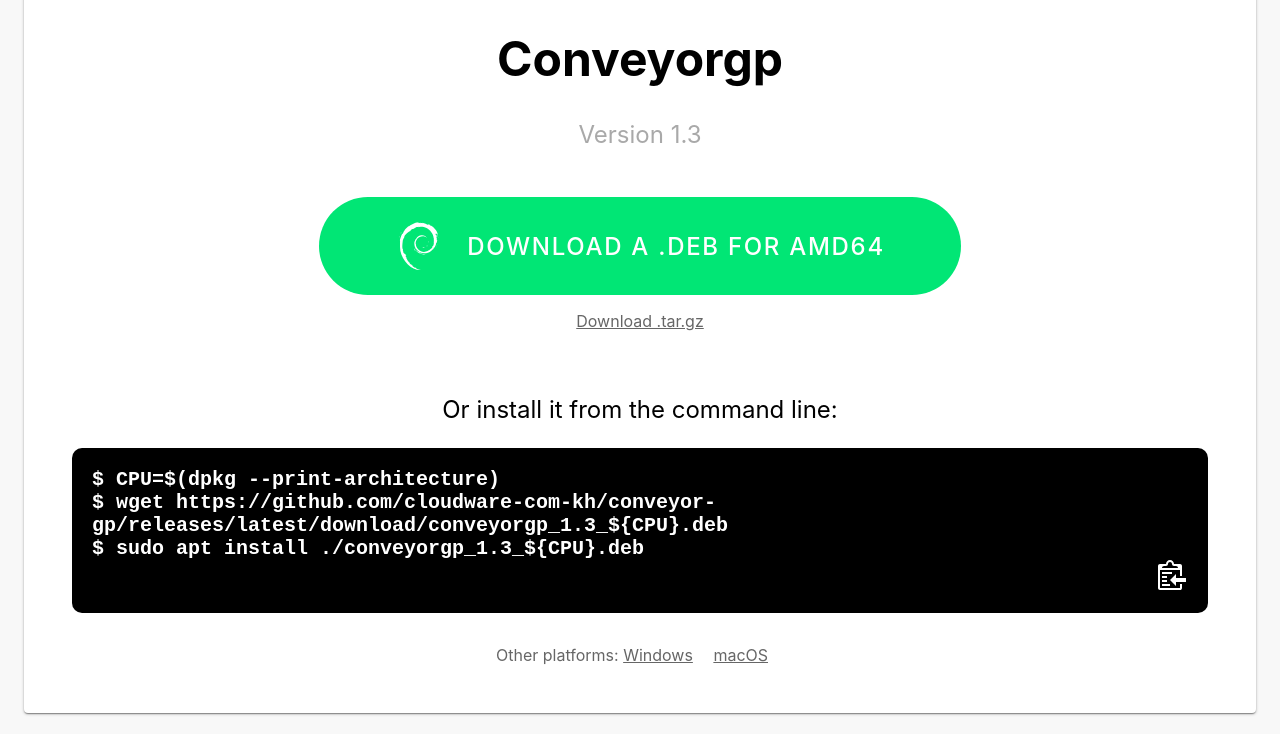
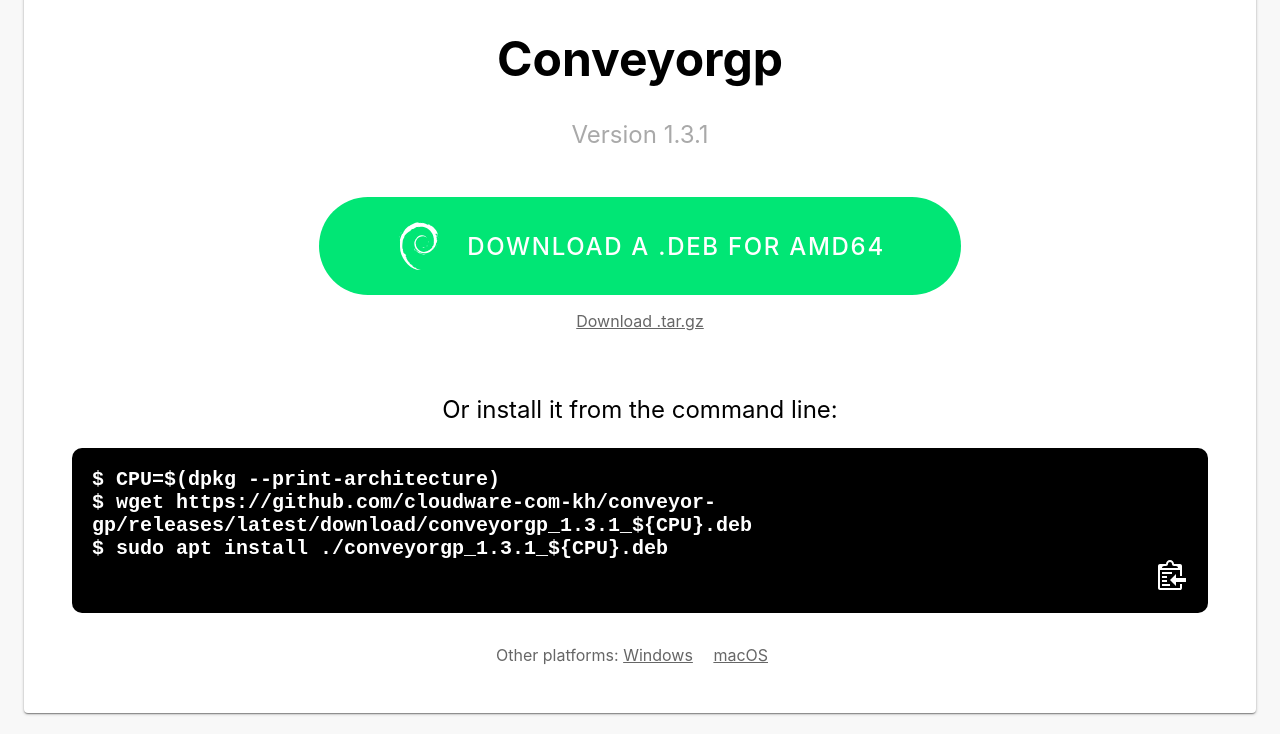
Before and after one commit to cloudware-com-kh/conveyor-gp, a plain HTML site: page download.html in a window 1280 px wide. Shown: the part 445-1179 px from the top of the page. Drawn offline with Linux system fonts and the light colour scheme.

Commit message:
Publish version 1.3.1

```diff
--- a/download.html
+++ b/download.html
@@ -296,7 +296,7 @@
 
             <h1 id="title">Conveyorgp</h1>
 
-            <span id="version">Version <span>1.3</span></span>
+            <span id="version">Version <span>1.3.1</span></span>
 
             <div id="pane-win">
 
@@ -317,8 +317,8 @@
 
                         <p class="smaller-fonts" style="line-height: 200%" id="windows-download-options">
                             <span id="amd-title">Intel: &nbsp;&nbsp;</span>
-                            <a href="https://github.com/cloudware-com-kh/conveyor-gp/releases/latest/download/conveyorgp-1.3-windows-amd64.zip" download>Download .zip</a> &nbsp;&nbsp;
-                            <a href="https://github.com/cloudware-com-kh/conveyor-gp/releases/latest/download/conveyorgp-1.3.x64.msix" download>Download .msix</a> &nbsp;&nbsp;
+                            <a href="https://github.com/cloudware-com-kh/conveyor-gp/releases/latest/download/conveyorgp-1.3.1-windows-amd64.zip" download>Download .zip</a> &nbsp;&nbsp;
+                            <a href="https://github.com/cloudware-com-kh/conveyor-gp/releases/latest/download/conveyorgp-1.3.1.x64.msix" download>Download .msix</a> &nbsp;&nbsp;
                             <a href="https://github.com/cloudware-com-kh/conveyor-gp/releases/latest/download/conveyorgp.appinstaller" download>Download .appinstaller</a>
                         </p>
 
@@ -347,7 +347,7 @@
             <div id="pane-mac">
 
                     <!-- Mac AMD64 -->
-                    <a id="mac-amd64" href="https://github.com/cloudware-com-kh/conveyor-gp/releases/latest/download/conveyorgp-1.3-mac-amd64.zip" class="download-button">
+                    <a id="mac-amd64" href="https://github.com/cloudware-com-kh/conveyor-gp/releases/latest/download/conveyorgp-1.3.1-mac-amd64.zip" class="download-button">
                         <svg width="2em" height="2em" viewBox="0 0 256 315" version="1.1" xmlns="http://www.w3.org/2000/svg"
                              xmlns:xlink="http://www.w3.org/1999/xlink" preserveAspectRatio="xMidYMid" style="overflow:visible;">
                             <g transform="translate(0,-30)">
@@ -360,7 +360,7 @@
                     <br><br>
 
                     <!-- Mac ARM -->
-                    <a id="mac-aarch64" href="https://github.com/cloudware-com-kh/conveyor-gp/releases/latest/download/conveyorgp-1.3-mac-aarch64.zip" class="download-button">
+                    <a id="mac-aarch64" href="https://github.com/cloudware-com-kh/conveyor-gp/releases/latest/download/conveyorgp-1.3.1-mac-aarch64.zip" class="download-button">
                         <svg width="2em" height="2em" viewBox="0 0 256 315" version="1.1" xmlns="http://www.w3.org/2000/svg"
                              xmlns:xlink="http://www.w3.org/1999/xlink" preserveAspectRatio="xMidYMid" style="overflow:visible;">
                             <g transform="translate(0,-30)">
@@ -405,7 +405,7 @@
             <div id="pane-linux">
                 <!-- Linux -->
 
-                    <a href="https://github.com/cloudware-com-kh/conveyor-gp/releases/latest/download/conveyorgp_1.3_amd64.deb" class="download-button linux-amd64" download>
+                    <a href="https://github.com/cloudware-com-kh/conveyor-gp/releases/latest/download/conveyorgp_1.3.1_amd64.deb" class="download-button linux-amd64" download>
                         <svg width="2em" height="2em" viewBox="0 0 256 315" version="1.1" xmlns="http://www.w3.org/2000/svg"
                              xmlns:xlink="http://www.w3.org/1999/xlink" preserveAspectRatio="xMidYMid">
                             <g>
@@ -432,7 +432,7 @@
                 <p class="smaller-fonts">
 
                         <span class="linux-all">&nbsp;&nbsp; AMD64: &nbsp;&nbsp;</span>
-                        <a class="linux-amd64" href="https://github.com/cloudware-com-kh/conveyor-gp/releases/latest/download/conveyorgp-1.3-linux-amd64.tar.gz" download>Download .tar.gz</a>
+                        <a class="linux-amd64" href="https://github.com/cloudware-com-kh/conveyor-gp/releases/latest/download/conveyorgp-1.3.1-linux-amd64.tar.gz" download>Download .tar.gz</a>
 
 
                 </p>
@@ -440,8 +440,8 @@
                 <div class="cli-instructions">
                     <p>Or install it from the command line:</p>
                     <code class="terminal"><div id="linux-code"><span style="user-select: none">$&nbsp;</span><span>CPU=$(dpkg --print-architecture)</span>
-                    <span style="user-select: none">$&nbsp;</span><span>wget https://github.com/cloudware-com-kh/conveyor-gp/releases/latest/download/conveyorgp_1.3_${CPU}.deb</span>
-                    <span style="user-select: none">$&nbsp;</span><span>sudo apt install ./conveyorgp_1.3_${CPU}.deb</span>
+                    <span style="user-select: none">$&nbsp;</span><span>wget https://github.com/cloudware-com-kh/conveyor-gp/releases/latest/download/conveyorgp_1.3.1_${CPU}.deb</span>
+                    <span style="user-select: none">$&nbsp;</span><span>sudo apt install ./conveyorgp_1.3.1_${CPU}.deb</span>
                     </div><span class="terminal-icon-container"><span data-text="Copied to the clipboard" class="tooltip"><svg viewbox="0 0 896 1024" width="32" height="32" xmlns="http://www.w3.org/2000/svg" class="copy-button"><path fill="white" d="M128 768h256v64H128v-64z m320-384H128v64h320v-64z m128 192V448L384 640l192 192V704h320V576H576z m-288-64H128v64h160v-64zM128 704h160v-64H128v64z m576 64h64v128c-1 18-7 33-19 45s-27 18-45 19H64c-35 0-64-29-64-64V192c0-35 29-64 64-64h192C256 57 313 0 384 0s128 57 128 128h192c35 0 64 29 64 64v320h-64V320H64v576h640V768zM128 256h512c0-35-29-64-64-64h-64c-35 0-64-29-64-64s-29-64-64-64-64 29-64 64-29 64-64 64h-64c-35 0-64 29-64 64z"/></svg></span></span></code>
                 </div>
 
```
